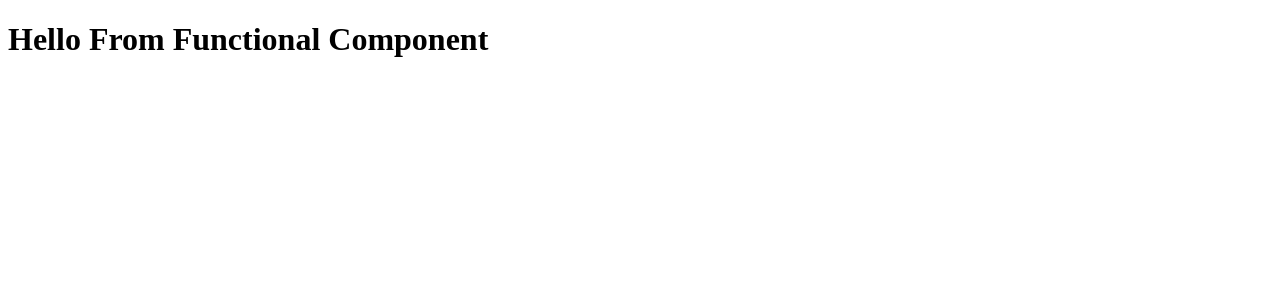
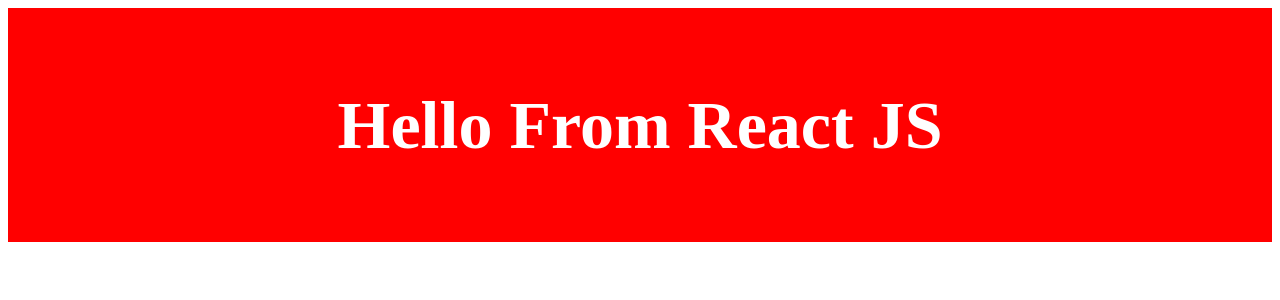
Before and after one commit to AmanSultanBaig/Reactjs-practice, a React (Create React App) app in the folder react-basic/: page / in a window 1280 px wide. Shown: the top 300 px of the page. Built offline with nearby package versions, Linux system fonts and the light colour scheme.

Commit message:
style binding in react with both example - functional - class based

```diff
--- a/react-basic/src/components/App.js
+++ b/react-basic/src/components/App.js
@@ -1,21 +1,38 @@
 import React from 'react';
 
-// hello from functional component
-function app({Name}) {
-    // passing props
-    return <h1>Hello From {Name}</h1>
+// css style object
+let styleObj = {
+    backgroundColor: 'red',
+    padding: '2rem',
+    textAlign: 'center',
+    color: 'white',
+    fontSize: '34px'
 }
 
+// hello from functional component
+// function app({Name}) {
+//     // passing props
+//     return (
+//         <div style={styleObj}>
+//             <h1>Hello From {Name}</h1>
+//         </div>
+//     )
+// }
+
 // hello from class component
-// class app extends React.Component {
-//     // passing props
-//     constructor(props){
-//         super(props);
-//     }
-//     render() {
-//         return <h1>Hello From {this.props.Name}</h1>
-//     }
-// }
+class app extends React.Component {
+    // passing props
+    // constructor(props) {
+    //     super(props);
+    // }
+    render() {
+        return (
+            <div style={styleObj}>
+                <h1>Hello From {this.props.Name}</h1>
+            </div>
+        )
+    }
+}
 
 
 export default app;
--- a/react-basic/src/index.js
+++ b/react-basic/src/index.js
@@ -4,9 +4,7 @@ import ReactDOM from 'react-dom';
 
 import App from './components/App'
 
-ReactDOM.render(
-  <App Name="Functional Component"/>
-  , document.getElementById('root'))
+ReactDOM.render(<App Name="React JS" />, document.getElementById('root'))
 
 // If you want your app to work offline and load faster, you can change
 // unregister() to register() below. Note this comes with some pitfalls.
```
